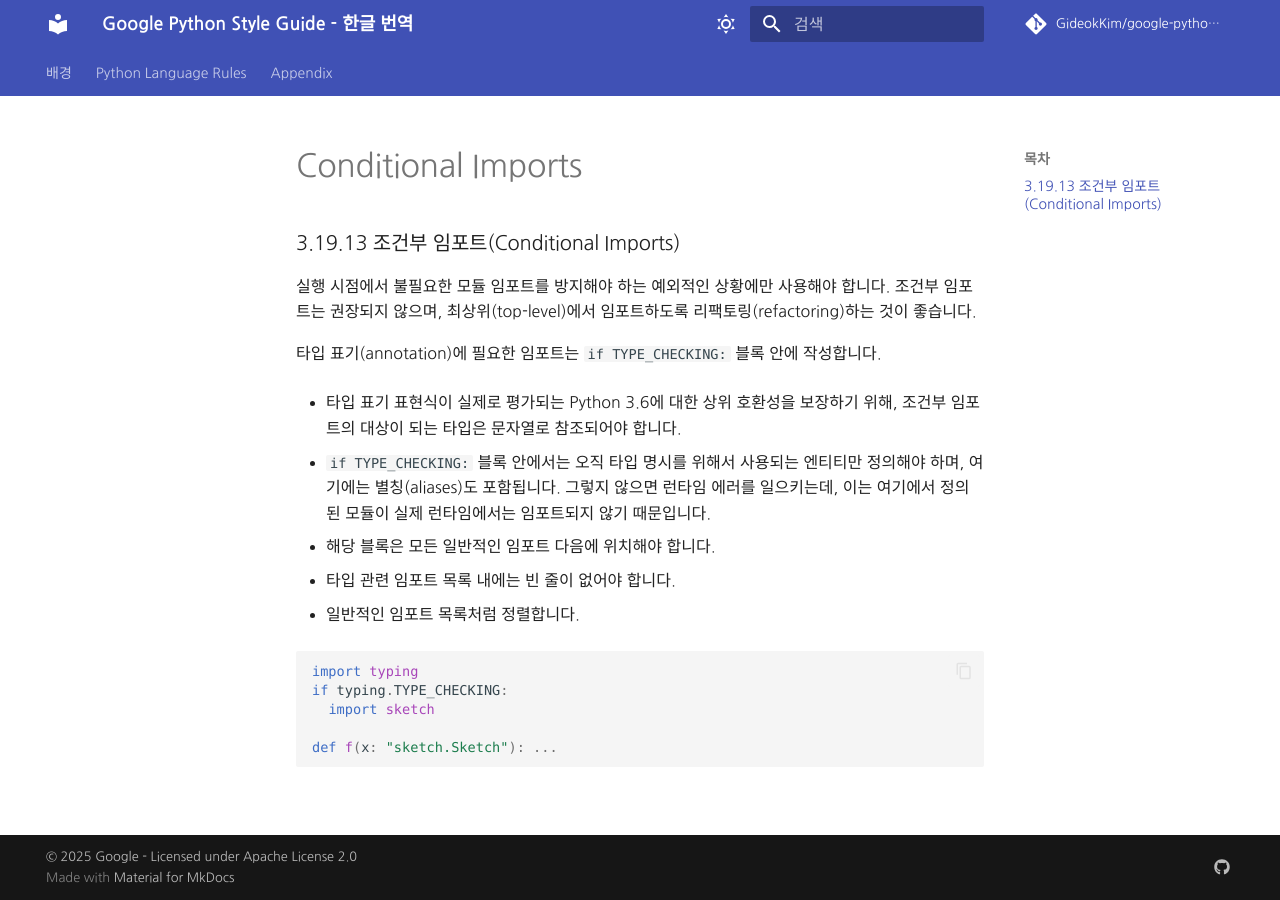
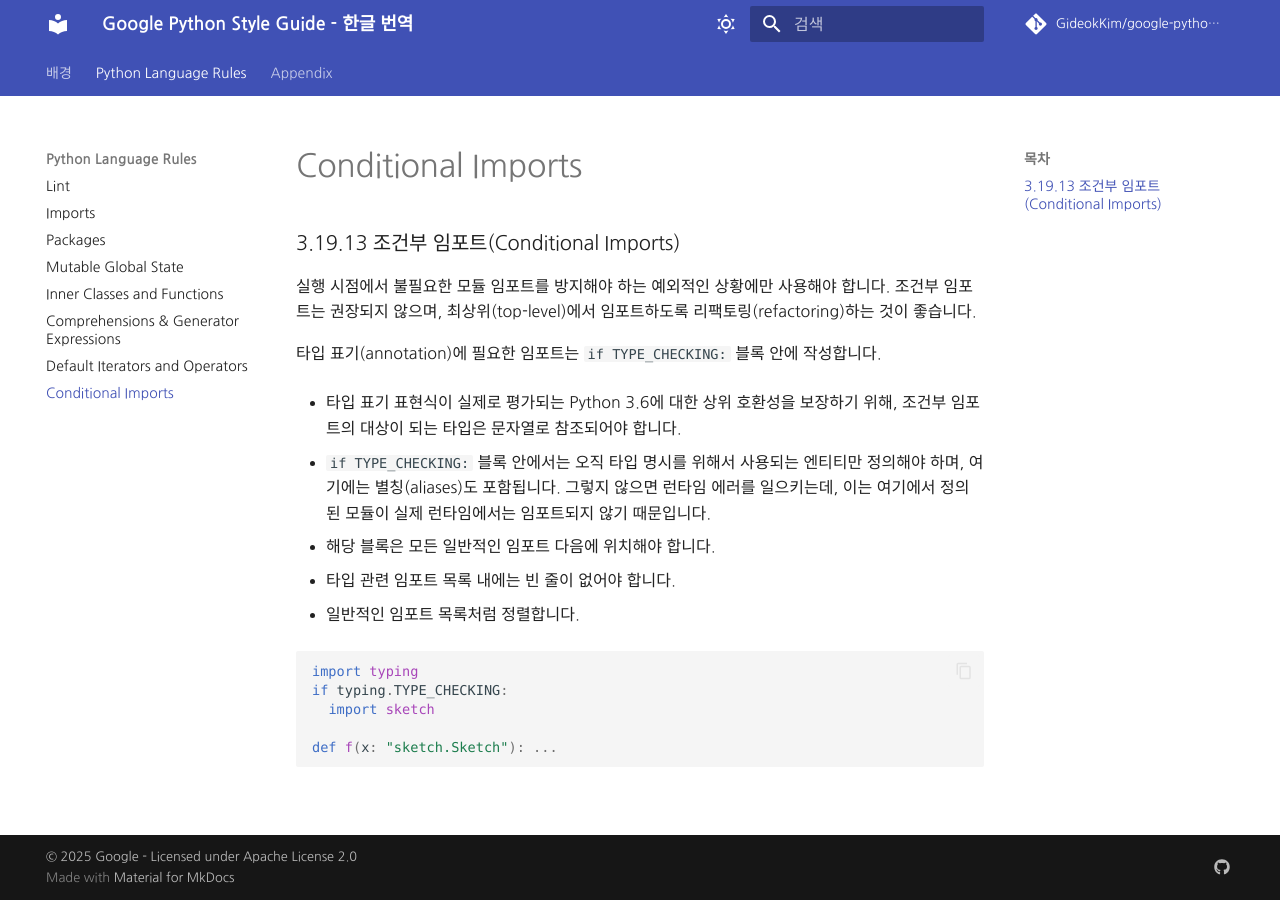
Before and after one commit to Yoonsoyoung02/google-python-style-guide-kr, an MkDocs documentation site: the page built from google python style guide/Conditional Imports.md, in a window 1280 px wide. Built offline with MkDocs 1.6.1 and Material for MkDocs 9.7.7, drawn with Linux system fonts in a browser that asks for light colours; some web fonts are replaced; comment, search, counter and statistics services are not loaded.

Commit message:
Update mkdocs.yml

```diff
--- a/mkdocs.yml
+++ b/mkdocs.yml
@@ -92,5 +92,6 @@ nav:
     - Inner Classes and Functions: Inner_Classes_and_Functions.md
     - Comprehensions & Generator Expressions: comprehensions-&-generator-expressions.md
     - Default Iterators and Operators: default-iterators-and-operators.md
+    - Conditional Imports : Conditional Imports.md
   - Appendix:
     - 사전: appendix/dictionary.md
```
